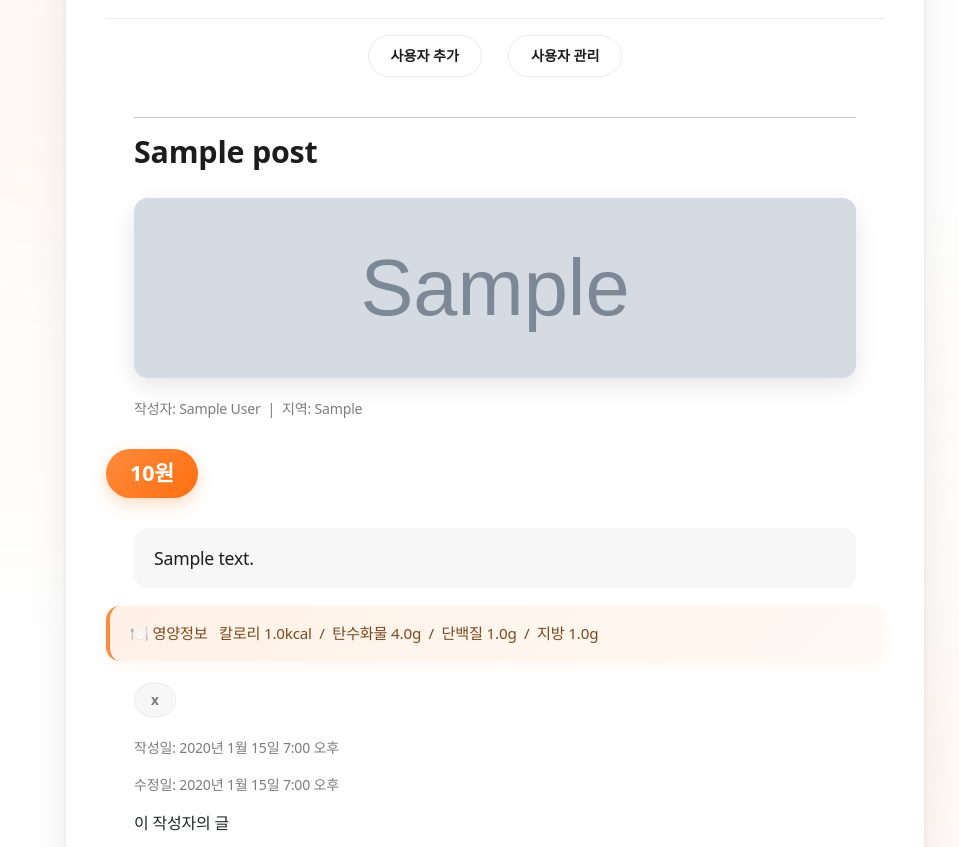
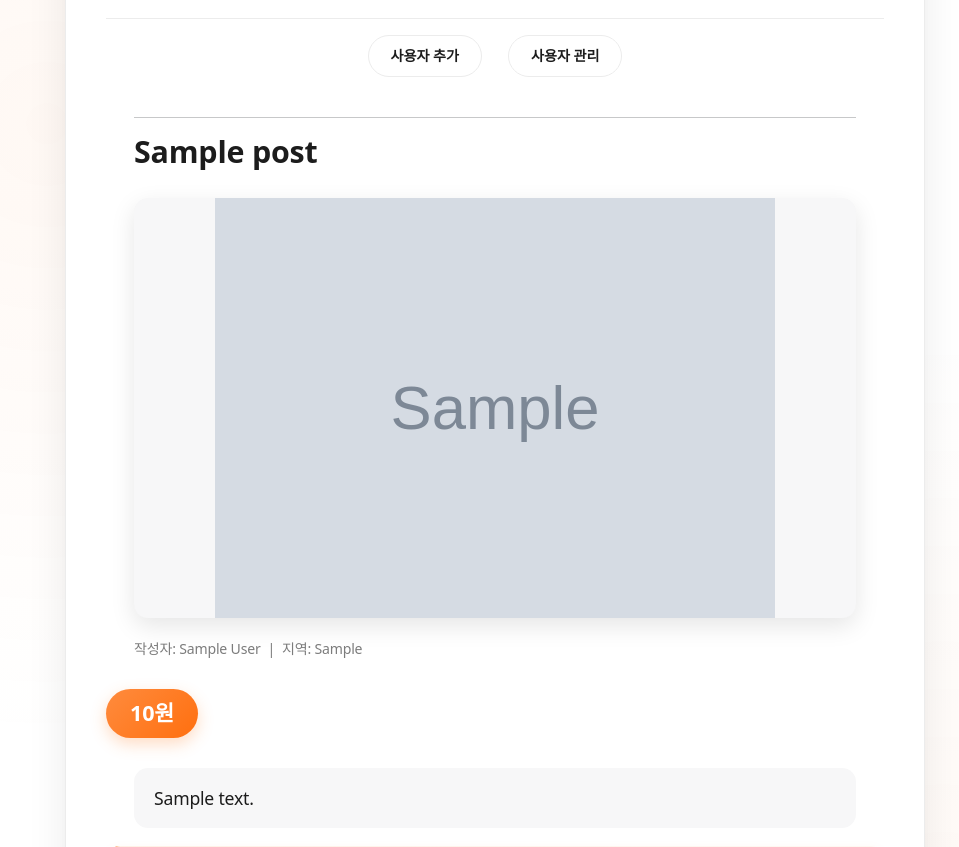
Before and after one commit to Pirogramming-25/Lee-juheon, a Django app: page /detail/1 in a window 1280 px wide. Shown: the part 152-999 px from the top of the page, without its empty margins (145-1104 px from the left). Run offline with Django 5.2, Linux system fonts and the light colour scheme; tables that the repository leaves empty hold one stand-in row (values such as "Sample post"); grey boxes marked "Sample" are stand-in pictures.

Commit message:
fix: 상세 페이지 이미지 잘림 현상 수정 (object-fit contain 적용)

```diff
--- a/appleMarket-v2/static/posts/css/style.css
+++ b/appleMarket-v2/static/posts/css/style.css
@@ -405,7 +405,10 @@ main > form {
 
 main > img {
     width: calc(100% - 56px);
-    max-height: 380px;
+    max-height: 420px;
+    height: auto;
+    object-fit: contain;
+    background-color: var(--bg-app);
     border-radius: var(--radius-md);
     box-shadow: 0 8px 24px rgba(0, 0, 0, 0.1);
 }
```
